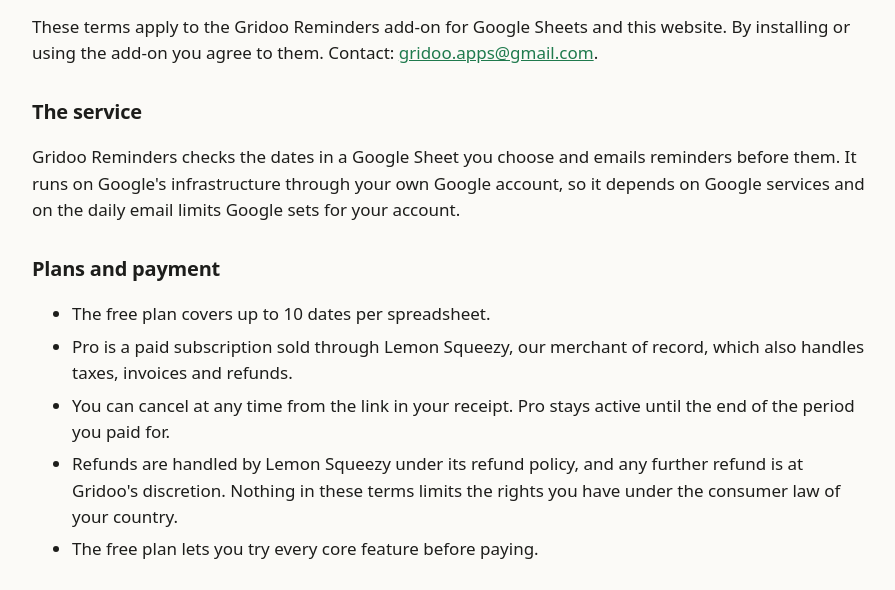
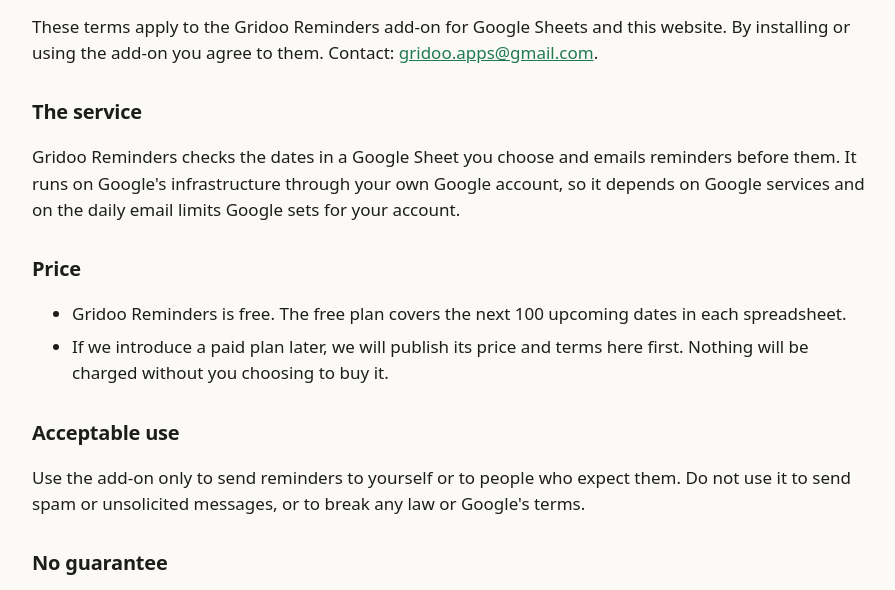
Before and after one commit to gridoo-apps/gridoo-apps.github.io, a plain HTML site: page terms.html in a window 1280 px wide. Shown: the part 155-745 px from the top of the page, without its empty margins (188-1083 px from the left). Drawn offline with Linux system fonts and the light colour scheme.

Commit message:
Privacy and terms: Gridoo Reminders launches free, no outside service

```diff
--- a/terms.html
+++ b/terms.html
@@ -29,20 +29,17 @@
   <h2>The service</h2>
   <p>Gridoo Reminders checks the dates in a Google Sheet you choose and emails reminders before them. It runs on Google's infrastructure through your own Google account, so it depends on Google services and on the daily email limits Google sets for your account.</p>
 
-  <h2>Plans and payment</h2>
+  <h2>Price</h2>
   <ul>
-    <li>The free plan covers up to 10 dates per spreadsheet.</li>
-    <li>Pro is a paid subscription sold through Lemon Squeezy, our merchant of record, which also handles taxes, invoices and refunds.</li>
-    <li>You can cancel at any time from the link in your receipt. Pro stays active until the end of the period you paid for.</li>
-    <li>Refunds are handled by Lemon Squeezy under its refund policy, and any further refund is at Gridoo's discretion. Nothing in these terms limits the rights you have under the consumer law of your country.</li>
-    <li>The free plan lets you try every core feature before paying.</li>
+    <li>Gridoo Reminders is free. The free plan covers the next 100 upcoming dates in each spreadsheet.</li>
+    <li>If we introduce a paid plan later, we will publish its price and terms here first. Nothing will be charged without you choosing to buy it.</li>
   </ul>
 
   <h2>Acceptable use</h2>
   <p>Use the add-on only to send reminders to yourself or to people who expect them. Do not use it to send spam or unsolicited messages, or to break any law or Google's terms.</p>
 
   <h2>No guarantee</h2>
-  <p>We work hard to make reminders reliable, and the add-on emails you if a check fails. But the add-on is provided "as is". Do not rely on it as the only safeguard for critical deadlines. To the extent the law allows, we are not liable for missed reminders or for losses arising from them. Our total liability is limited to the amount you paid us in the 12 months before the claim.</p>
+  <p>We work hard to make reminders reliable, and the add-on emails you if a check fails. But the add-on is provided "as is". Do not rely on it as the only safeguard for critical deadlines. To the extent the law allows, we are not liable for missed reminders or for losses arising from them.</p>
 
   <h2>Changes and ending</h2>
   <p>We may update the add-on or these terms. We will post changes here with a new date. You can stop using the add-on at any time by removing it from Google Sheets.</p>
```
Also changed, not shown: privacy.html (+2 -3 lines).
